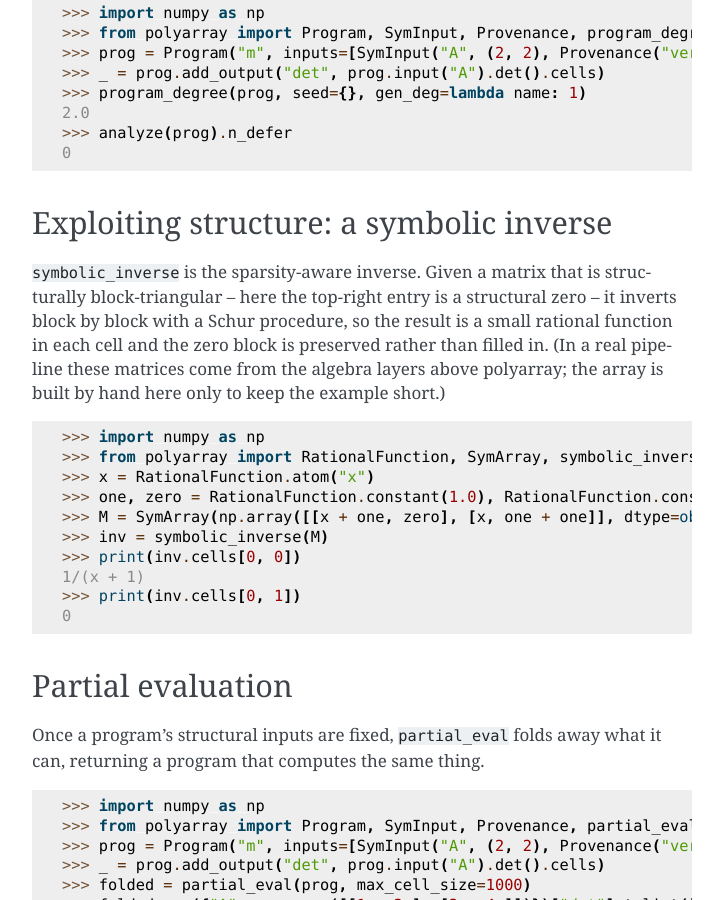
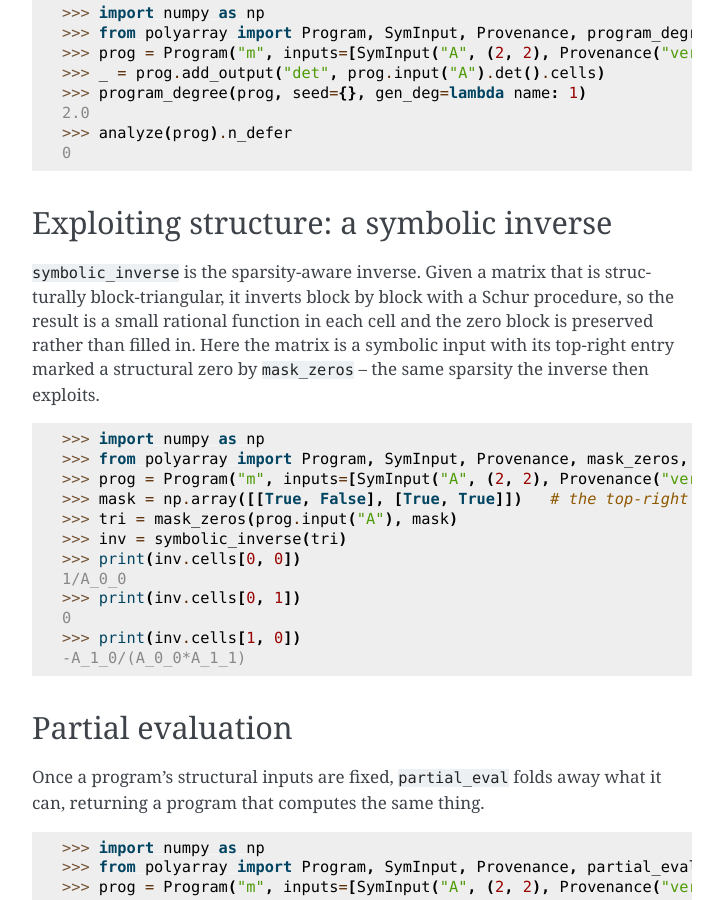
Before and after one commit to wraith1995/polyarray, a Sphinx documentation site: the page built from docs/source/examples.rst, in a window 1280 px wide and 900 px high, scrolled down 1561 px. Shown: the whole window, without its empty margins (388-1111 px from the left). Built offline with Sphinx 7.4.7, drawn with Linux system fonts in a browser that asks for light colours.

Commit message:
docs: fix docstring reST rendering, wrap long signatures, tidy example
Task 0: the symbolic_inverse example now builds its structurally-sparse
matrix through mask_zeros on a Program input instead of a dtype=object
array, so the docs no longer model an object-dtype fork.

Task 1 (docstring style): fix the docstrings that render broken in the
API reference, markup-only, wording preserved:
- exact_fold.ExactState: aligned field list -> bullet list
- ir.GSvdOp: simple table (whose unicode broke column alignment) -> list-table
- ir.Stmt / Program.emit_stmt: plural "s" glued to a :class: role -> "objects"
- rational.schur_inverse: inline literal spanning lines -> literal block; add Raises
- schur.symbolic_inverse: "``P(T)``s" glue -> "``P(T)`` matrices"
- schur module: blank line before the numbered list; label the recursion block
- pyab.lower_program_into: "``def``s" glue -> "``def`` blocks"

Task 2 (signatures): set python_maximum_signature_line_length so a long
dataclass signature (e.g. SimplifyBudget) wraps one parameter per line.

Also skip private members and unformattable type aliases (Monom) from the
autosummary surface, drop two orphaned stubs, and add NestedVmapClosure /
VmapClosure. `make -C docs html` now builds with zero warnings; the
examples page still passes doctest (47 tests).

Co-Authored-By: Claude Opus 4.8 <noreply@anthropic.com>
Claude-Session: https://claude.ai/code/session_0149R9Wb9ZYpAxL9xVt8FtWv

```diff
--- a/docs/source/api/generated/polyarray.ir.StmtFn.rst
+++ /dev/null
@@ -1,6 +0,0 @@
-polyarray.ir.StmtFn
-===================
-
-.. currentmodule:: polyarray.ir
-
-.. autodata:: StmtFn
--- a/docs/source/api/generated/polyarray.ir.is_builtin_op.rst
+++ /dev/null
@@ -1,6 +0,0 @@
-polyarray.ir.is\_builtin\_op
-============================
-
-.. currentmodule:: polyarray.ir
-
-.. autofunction:: is_builtin_op
--- a/docs/source/api/generated/polyarray.ir.rst
+++ b/docs/source/api/generated/polyarray.ir.rst
@@ -77,6 +77,7 @@ polyarray.ir
       MetricOrthonormalOp
       MoveaxisOp
       MulAxisDimOp
+      NestedVmapClosure
       OutSpec
       OutputRef
       PinvOp
@@ -109,4 +110,5 @@ polyarray.ir
       SymbolicBudget
       TensordotOp
       TransposeOp
+      VmapClosure
       WhileOp
--- a/docs/source/api/generated/polyarray.poly_native_py.rst
+++ b/docs/source/api/generated/polyarray.poly_native_py.rst
@@ -10,7 +10,6 @@ polyarray.poly\_native\_py
 
       Coeff
       CoeffLike
-      Monom
 
    .. rubric:: Functions
 
--- a/docs/source/conf.py
+++ b/docs/source/conf.py
@@ -48,6 +48,11 @@ autodoc_default_options = {
     "member-order": "bysource",
 }
 autodoc_typehints = "description"
+
+# A frozen dataclass with several fields (e.g. SimplifyBudget) renders as one
+# long signature line; wrap any signature past this width to one parameter per
+# line so the reference stays readable.
+python_maximum_signature_line_length = 72
 autodoc_type_aliases = {
     "Cell": "polyarray.ir.Cell",
     "Ref": "polyarray.ir.Ref",
@@ -76,3 +81,24 @@ html_title = "polyarray"
 # Nothing is mocked: the workspace venv holds the whole stack, and mocking a
 # module sympy probes for at import time breaks the build rather than helping.
 autodoc_mock_imports: list[str] = []
+
+
+def _skip_member(app, what, name, obj, skip, options):
+    """Keep the reference to the public surface.
+
+    Private members (leading underscore) are internal; and a module-level type
+    alias (e.g. ``Monom = tuple[int, ...]``) renders as a class whose ``tuple``
+    signature autodoc cannot format, so it belongs inline in the module
+    docstring rather than as its own stub.
+    """
+    import types
+
+    if name.startswith("_"):
+        return True
+    if isinstance(obj, types.GenericAlias):
+        return True
+    return skip
+
+
+def setup(app):
+    app.connect("autodoc-skip-member", _skip_member)
--- a/docs/source/examples.rst
+++ b/docs/source/examples.rst
@@ -91,24 +91,26 @@ Exploiting structure: a symbolic inverse
 ----------------------------------------
 
 ``symbolic_inverse`` is the sparsity-aware inverse. Given a matrix that is
-structurally block-triangular -- here the top-right entry is a structural zero --
-it inverts block by block with a Schur procedure, so the result is a small
-rational function in each cell and the zero block is preserved rather than filled
-in. (In a real pipeline these matrices come from the algebra layers above
-polyarray; the array is built by hand here only to keep the example short.)
+structurally block-triangular, it inverts block by block with a Schur procedure,
+so the result is a small rational function in each cell and the zero block is
+preserved rather than filled in. Here the matrix is a symbolic input with its
+top-right entry marked a structural zero by ``mask_zeros`` -- the same sparsity
+the inverse then exploits.
 
 .. doctest::
 
    >>> import numpy as np
-   >>> from polyarray import RationalFunction, SymArray, symbolic_inverse
-   >>> x = RationalFunction.atom("x")
-   >>> one, zero = RationalFunction.constant(1.0), RationalFunction.constant(0.0)
-   >>> M = SymArray(np.array([[x + one, zero], [x, one + one]], dtype=object))
-   >>> inv = symbolic_inverse(M)
+   >>> from polyarray import Program, SymInput, Provenance, mask_zeros, symbolic_inverse
+   >>> prog = Program("m", inputs=[SymInput("A", (2, 2), Provenance("vertex", "A", (), "A"))])
+   >>> mask = np.array([[True, False], [True, True]])   # the top-right entry is zero
+   >>> tri = mask_zeros(prog.input("A"), mask)
+   >>> inv = symbolic_inverse(tri)
    >>> print(inv.cells[0, 0])
-   1/(x + 1)
+   1/A_0_0
    >>> print(inv.cells[0, 1])
    0
+   >>> print(inv.cells[1, 0])
+   -A_1_0/(A_0_0*A_1_1)
 
 Partial evaluation
 ------------------
```
Also changed, not shown: 5 other files.
